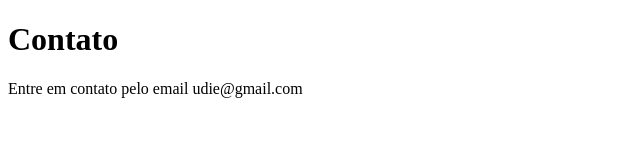
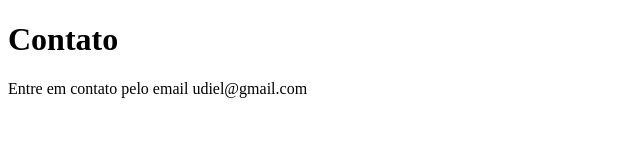
Before and after one commit to UdielOliveira/Sistema-De-Cadastro, a plain HTML site: page contato.html in a window 1280 px wide. Shown: the full height of the page, 0-640 px from the left. Drawn offline with Linux system fonts and the light colour scheme.

Commit message:
Aatualizando o email de contato

```diff
--- a/contato.html
+++ b/contato.html
@@ -8,6 +8,6 @@
 </head>
 <body>
     <h1>Contato</h1>
-    <p>Entre em contato pelo email udie@gmail.com</p>
+    <p>Entre em contato pelo email udiel@gmail.com</p>
 </body>
 </html>
```
